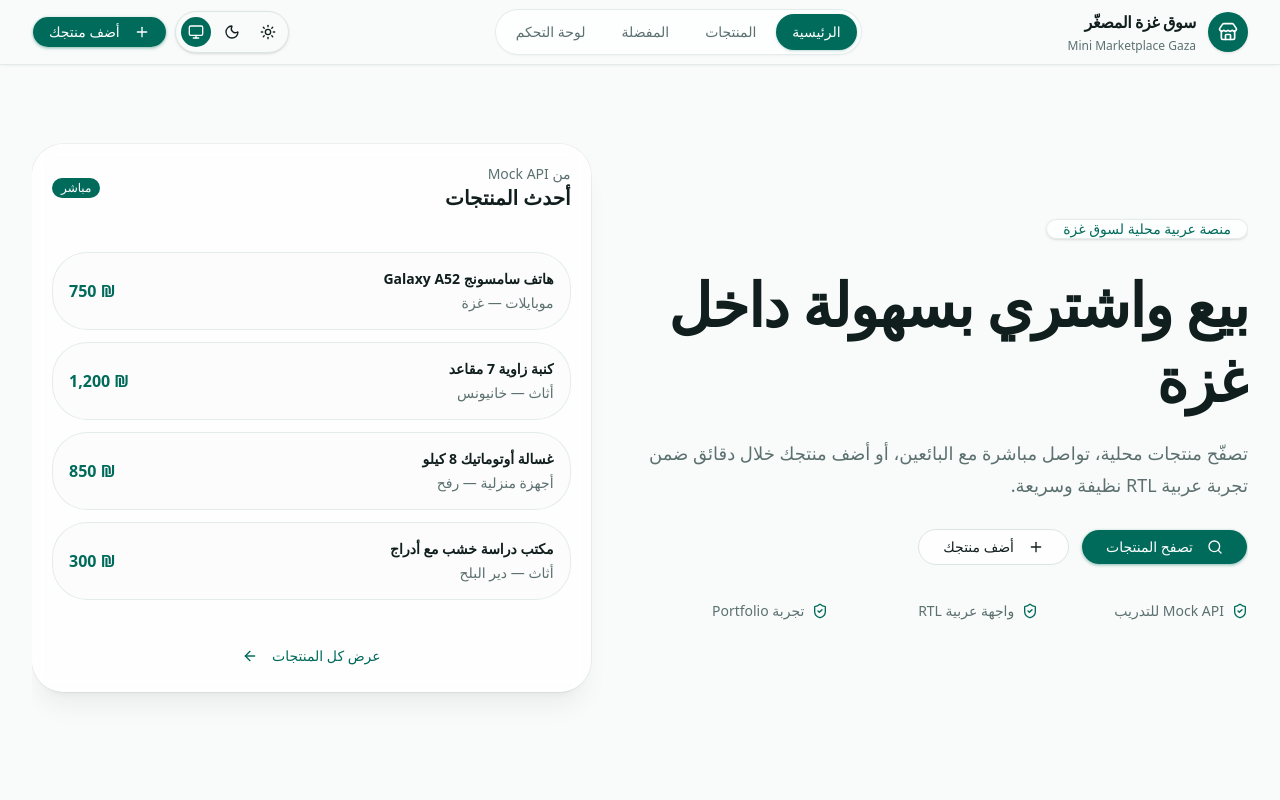
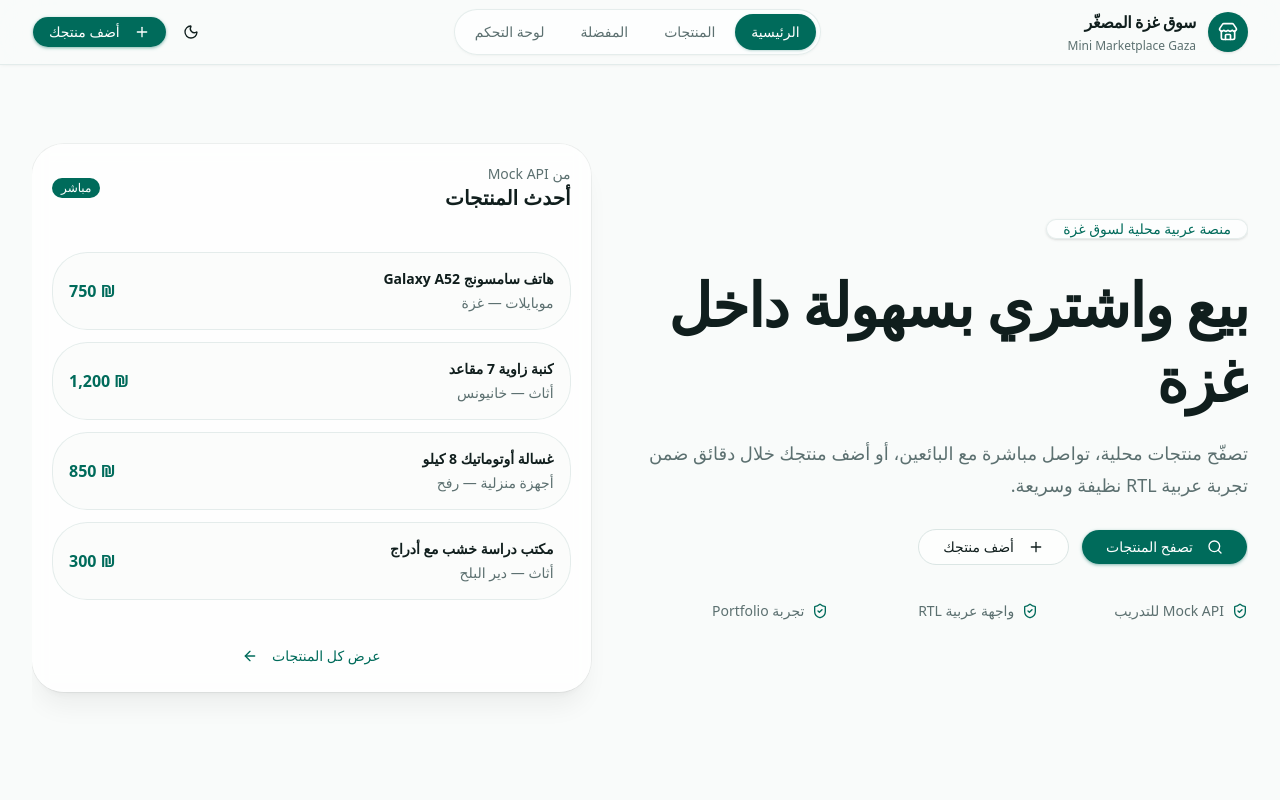
Before and after one commit to odaysaad2003-png/Gaza_Marketplace, a Next.js app: page / in a window 1280 px wide. Shown: the top 800 px of the page. Built offline with nearby package versions, Linux system fonts and the light colour scheme.

Commit message:
fix: resolve theme toggle hydration mismatch

```diff
--- a/src/components/theme/theme-toggle.tsx
+++ b/src/components/theme/theme-toggle.tsx
@@ -1,47 +1,46 @@
 "use client";
 
-import {Monitor, Moon, Sun} from "lucide-react";
+import {useEffect, useState} from "react";
+import {Moon, Sun} from "lucide-react";
 import {useTheme} from "next-themes";
 
 import {Button} from "@/components/ui/button";
 
 export function ThemeToggle() {
-    const {setTheme, theme} = useTheme();
+    const {theme, setTheme} = useTheme();
+    const [mounted, setMounted] = useState(false);
+
+    useEffect(() => {
+        setMounted(true);
+    }, []);
+
+    if (!mounted) {
+        return (
+            <Button
+                type="button"
+                variant="ghost"
+                size="icon"
+                className="h-8 w-8 rounded-full"
+                aria-label="تبديل المظهر"
+                disabled
+            >
+                <Sun className="h-4 w-4" />
+            </Button>
+        );
+    }
+
+    const isDark = theme === "dark";
 
     return (
-        <div className="flex items-center gap-1 rounded-full border bg-background p-1 shadow-sm">
         <Button
             type="button"
-                variant={theme === "light" ? "default" : "ghost"}
+            variant="ghost"
             size="icon"
             className="h-8 w-8 rounded-full"
-                onClick={() => setTheme("light")}
+            aria-label="تبديل المظهر"
+            onClick={() => setTheme(isDark ? "light" : "dark")}
         >
-                <Sun className="h-4 w-4" />
-                <span className="sr-only">الوضع الفاتح</span>
+            {isDark ? <Sun className="h-4 w-4" /> : <Moon className="h-4 w-4" />}
         </Button>
-
-            <Button
-                type="button"
-                variant={theme === "dark" ? "default" : "ghost"}
-                size="icon"
-                className="h-8 w-8 rounded-full"
-                onClick={() => setTheme("dark")}
-            >
-                <Moon className="h-4 w-4" />
-                <span className="sr-only">الوضع الداكن</span>
-            </Button>
-
-            <Button
-                type="button"
-                variant={theme === "system" ? "default" : "ghost"}
-                size="icon"
-                className="h-8 w-8 rounded-full"
-                onClick={() => setTheme("system")}
-            >
-                <Monitor className="h-4 w-4" />
-                <span className="sr-only">حسب النظام</span>
-            </Button>
-        </div>
     );
 }
```
Also changed, not shown: 1 other file (tests, documents, lock files or other folders). Lines whose indentation alone changed are shown as unchanged.
